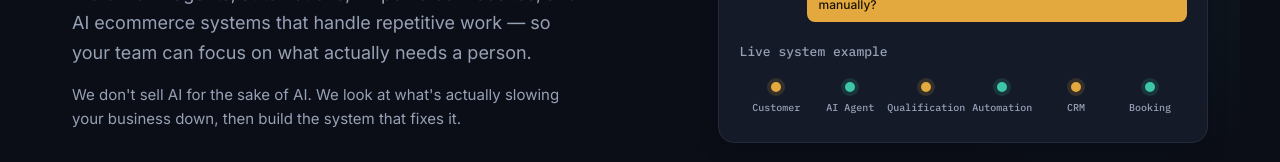
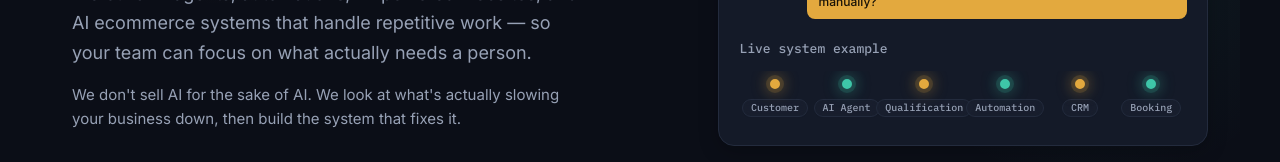
Before and after one commit to khansakanwal/Zelvoraq.com, a Next.js app: page / in a window 1280 px wide. Shown: the part 365-527 px from the top of the page. Built offline with nearby package versions, Linux system fonts and the light colour scheme.

Commit message:
Update WorkflowDiagram.tsx

```diff
--- a/components/visuals/WorkflowDiagram.tsx
+++ b/components/visuals/WorkflowDiagram.tsx
@@ -1,8 +1,9 @@
 // The site's one recurring signature visual: a real coded "live system" diagram,
 // not a decorative illustration. Reused in the hero (compact) and the
 // "How AI Works" section (full). Alternates amber/teal per node for visual
-// rhythm. Motion is a single slow pulse per connector and is fully removed
-// under prefers-reduced-motion (see app/globals.css).
+// rhythm. Motion (connector travel + node pulse) is fully removed under
+// prefers-reduced-motion (see app/globals.css, which already disables all
+// animation/transition globally in that media query).
 
 interface WorkflowDiagramProps {
   nodes: string[];
@@ -17,30 +18,47 @@ export function WorkflowDiagram({ nodes, scale = "full" }: WorkflowDiagramProps)
           const isTeal = i % 2 === 1;
           const dotColor = isTeal ? "var(--accent-data)" : "var(--accent-primary)";
           const rgbVar = isTeal ? "var(--accent-data-rgb)" : "var(--accent-primary-rgb)";
+          const dotSize = scale === "compact" ? 10 : 14;
           return (
             <div className="contents" key={node}>
               <div className="flex flex-col items-center gap-2.5 text-center" style={{ width: scale === "compact" ? 84 : 110 }}>
+                <span className="relative flex items-center justify-center" style={{ width: dotSize, height: dotSize }}>
+                  {/* Soft pulsing aura behind the dot — glassmorphism-style glow, blurred and animated */}
+                  <span
+                    aria-hidden="true"
+                    className="absolute inset-0 rounded-full animate-pulse"
+                    style={{
+                      background: `radial-gradient(circle, rgb(${rgbVar} / 0.45), transparent 70%)`,
+                      transform: "scale(2.8)",
+                      filter: "blur(2px)",
+                    }}
+                  />
                   <span
                     className="rounded-full border-2 relative z-[2]"
                     style={{
-                    width: scale === "compact" ? 10 : 14,
-                    height: scale === "compact" ? 10 : 14,
+                      width: dotSize,
+                      height: dotSize,
                       background: dotColor,
                       borderColor: dotColor,
-                    boxShadow: `0 0 0 4px rgb(${rgbVar} / 0.15)`,
+                      boxShadow: `0 0 0 4px rgb(${rgbVar} / 0.15), 0 0 18px 2px rgb(${rgbVar} / 0.35)`,
                     }}
                   />
-                <span className="font-mono text-secondary leading-tight" style={{ fontSize: scale === "compact" ? 10 : 11 }}>
+                </span>
+                <span
+                  className="font-mono text-secondary leading-tight rounded-full border border-borderc backdrop-blur-sm px-2 py-0.5 transition-colors duration-300"
+                  style={{ fontSize: scale === "compact" ? 10 : 11, background: "rgb(var(--bg-elevated-rgb) / 0.5)" }}
+                >
                   {node}
                 </span>
               </div>
               {i < nodes.length - 1 && (
-                <div className="flex-1 h-[2px] bg-borderc-strong relative -top-6 overflow-hidden">
+                <div className="flex-1 h-[2px] bg-borderc-strong relative -top-6 overflow-hidden rounded-full">
                   <div
                     className="absolute top-0 left-[-40px] w-10 h-full animate-travel"
                     style={{
                       background: `linear-gradient(90deg, transparent, ${dotColor}, transparent)`,
                       animationDelay: `${i * 0.5}s`,
+                      boxShadow: `0 0 12px 2px rgb(${rgbVar} / 0.6)`,
                     }}
                   />
                 </div>
```
Lines whose indentation alone changed are shown as unchanged.
